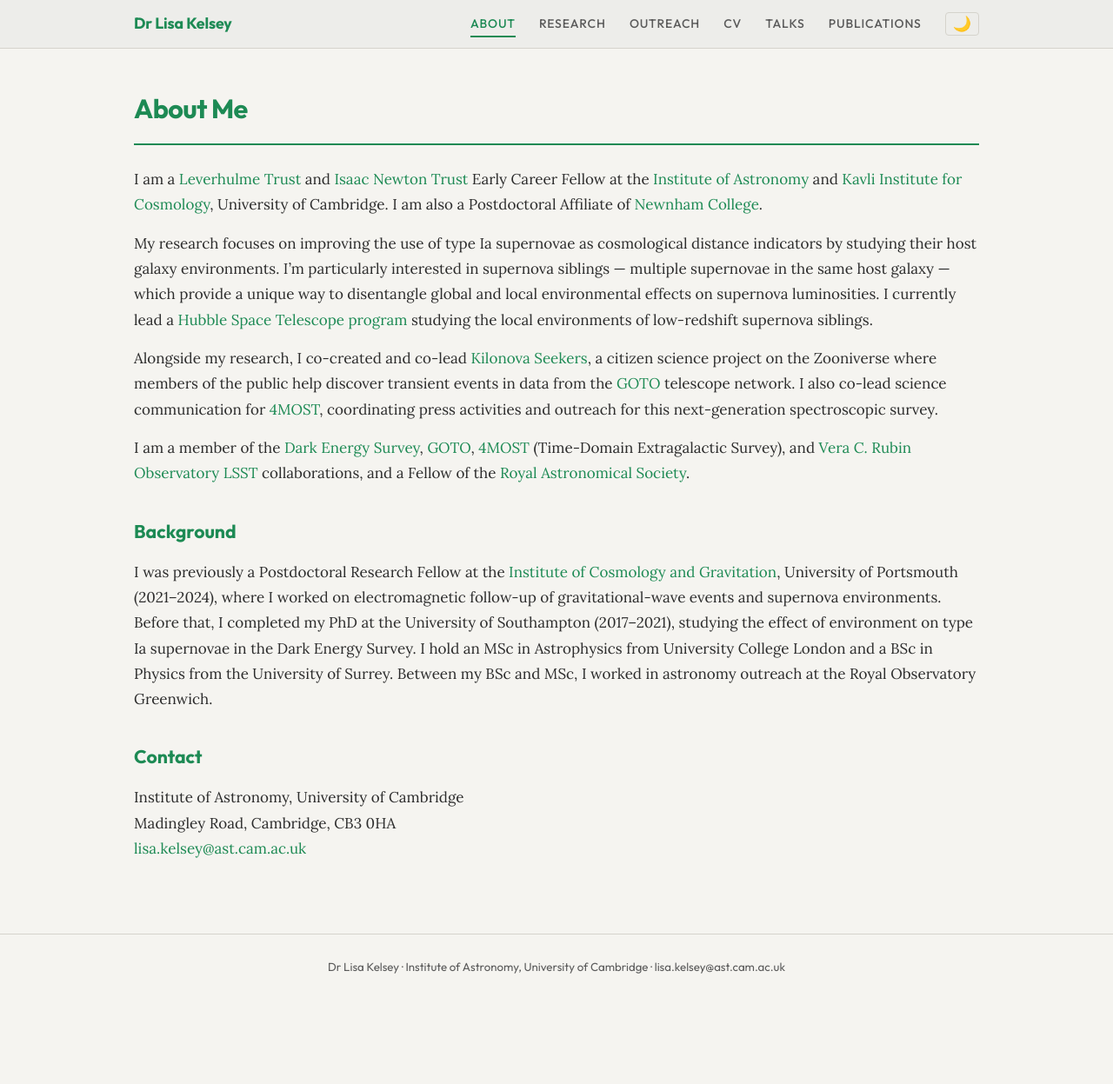
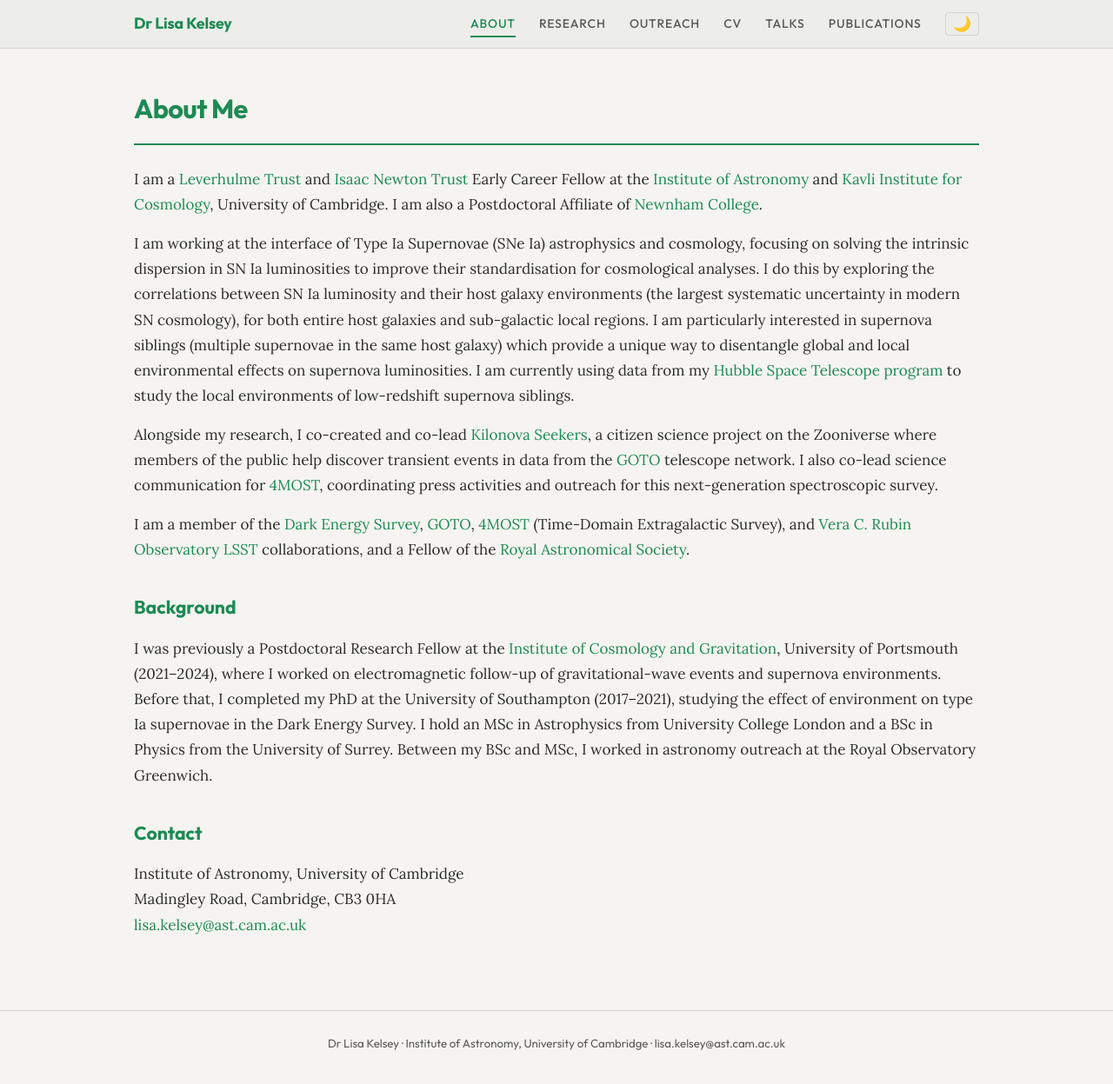
Before and after one commit to LKelsey/LKelsey.github.io, a Jekyll site: the page built from about.md, in a window 1280 px wide and 1252 px high. Shown: the top 1247 px of the window at 87% size. Built offline with Jekyll 4.4.1, drawn with Linux system fonts in a browser that asks for light colours.

Commit message:
Revise research focus and project descriptions in about.md

```diff
--- a/about.md
+++ b/about.md
@@ -9,7 +9,7 @@ permalink: /about/
 
 I am a [Leverhulme Trust](https://www.leverhulme.ac.uk/) and [Isaac Newton Trust](https://www.newtontrust.cam.ac.uk/) Early Career Fellow at the [Institute of Astronomy](https://www.ast.cam.ac.uk/) and [Kavli Institute for Cosmology](https://www.kicc.cam.ac.uk/), University of Cambridge. I am also a Postdoctoral Affiliate of [Newnham College](https://www.newn.cam.ac.uk/).
 
-My research focuses on improving the use of type Ia supernovae as cosmological distance indicators by studying their host galaxy environments. I'm particularly interested in supernova siblings — multiple supernovae in the same host galaxy — which provide a unique way to disentangle global and local environmental effects on supernova luminosities. I currently lead a [Hubble Space Telescope program](https://www.stsci.edu/hst-program-info/program/?program=17194) studying the local environments of low-redshift supernova siblings.
+I am working at the interface of Type Ia Supernovae (SNe Ia) astrophysics and cosmology, focusing on solving the intrinsic dispersion in SN Ia luminosities to improve their standardisation for cosmological analyses. I do this by exploring the correlations between SN Ia luminosity and their host galaxy environments (the largest systematic uncertainty in modern SN cosmology), for both entire host galaxies and sub-galactic local regions. I am particularly interested in supernova siblings (multiple supernovae in the same host galaxy) which provide a unique way to disentangle global and local environmental effects on supernova luminosities. I am currently using data from my [Hubble Space Telescope program](https://www.stsci.edu/hst-program-info/program/?program=17194) to study the local environments of low-redshift supernova siblings.
 
 Alongside my research, I co-created and co-lead [Kilonova Seekers](https://www.zooniverse.org/projects/tkillestein/kilonova-seekers), a citizen science project on the Zooniverse where members of the public help discover transient events in data from the [GOTO](https://goto-observatory.org/) telescope network. I also co-lead science communication for [4MOST](https://www.4most.eu/), coordinating press activities and outreach for this next-generation spectroscopic survey.
 
```
